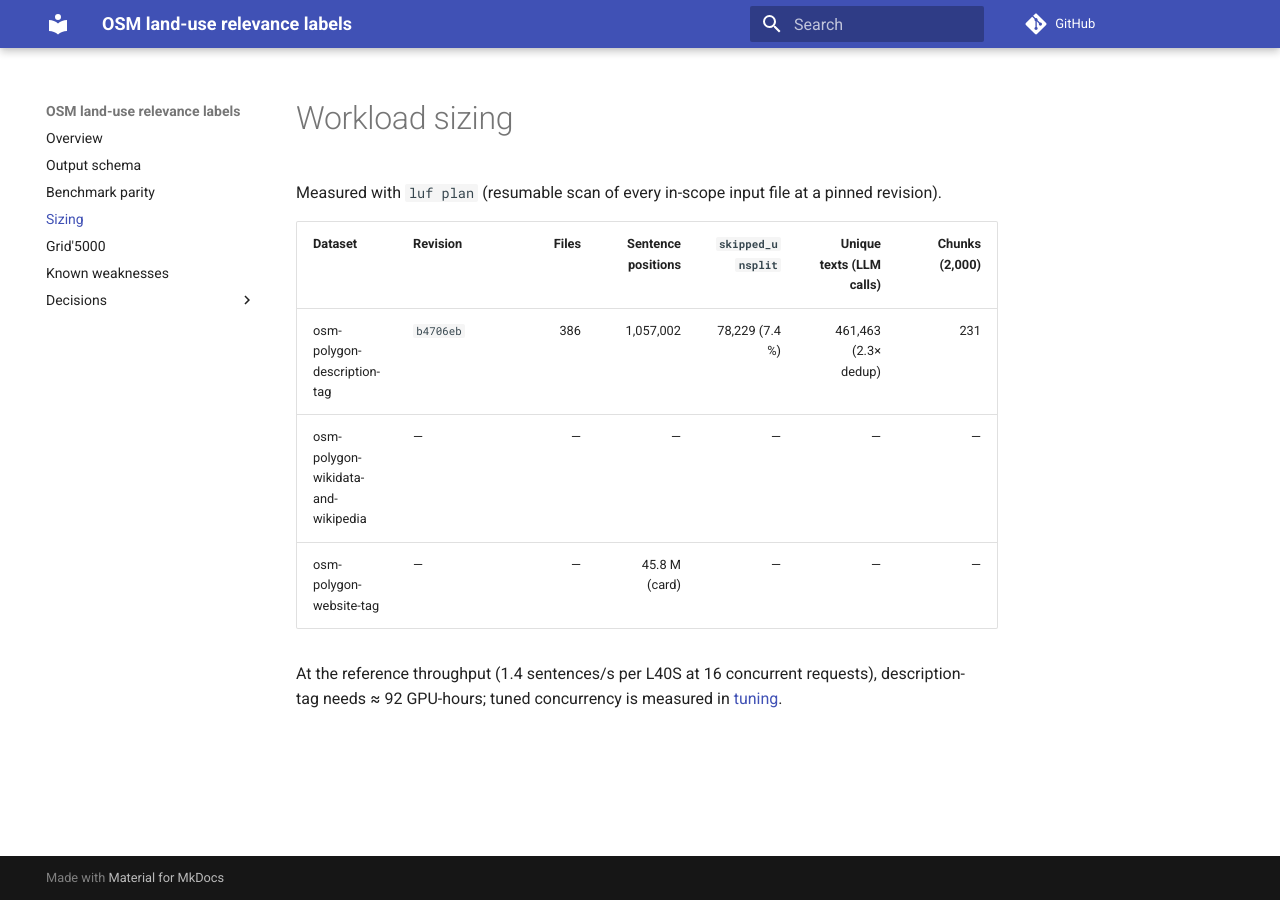
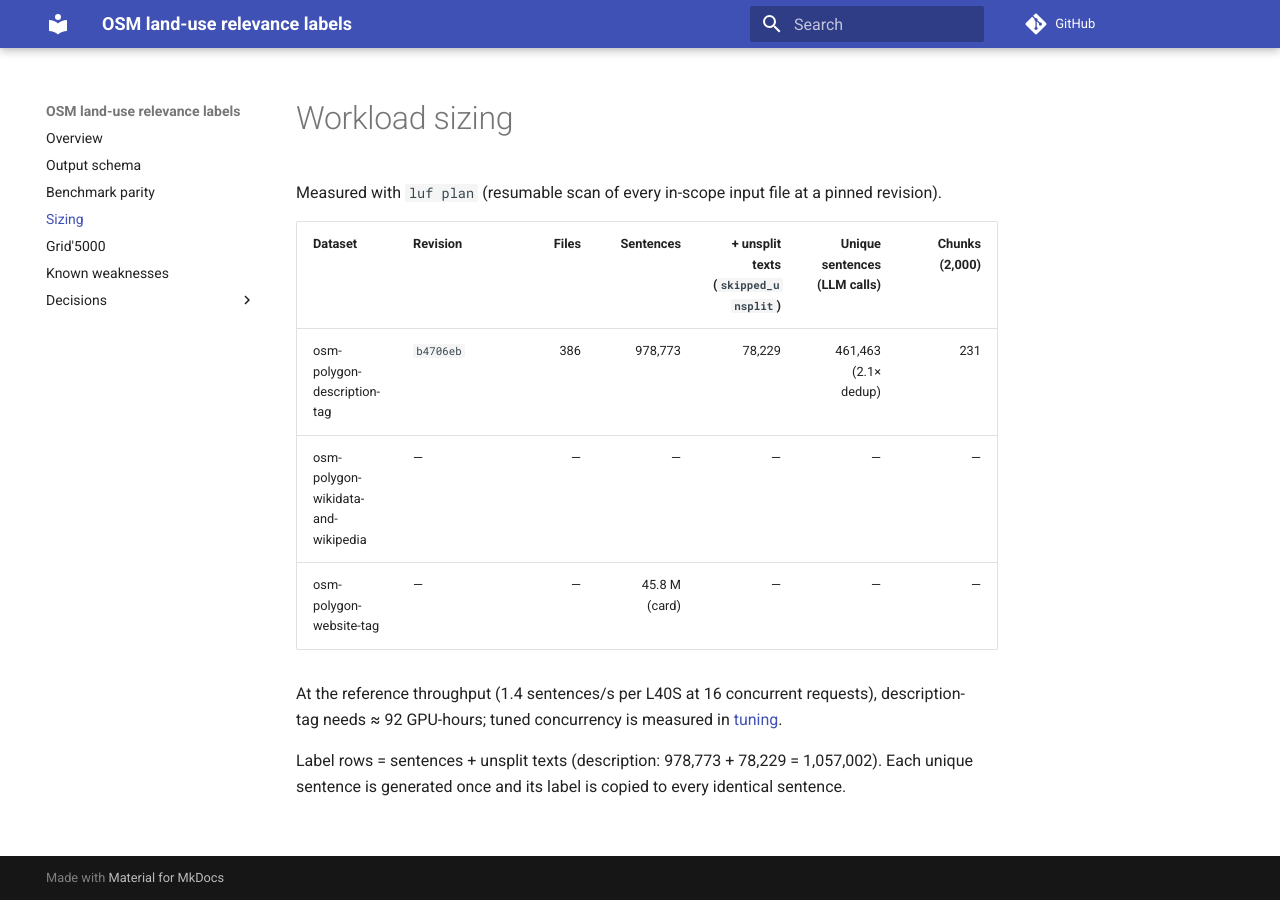
Before and after one commit to NoeFlandre/filter-osm-datasets-llms-landuse, an MkDocs documentation site: the page built from docs/sizing.md, in a window 1280 px wide. Built offline with MkDocs 1.6.1 and Material for MkDocs 9.7.7, drawn with Linux system fonts in a browser that asks for light colours; comment, search, counter and statistics services are not loaded.

Commit message:
Sizing: separate sentences from unsplit texts
Co-Authored-By: Claude Opus 5.5 <noreply@anthropic.com>

```diff
--- a/docs/sizing.md
+++ b/docs/sizing.md
@@ -2,11 +2,13 @@
 
 Measured with `luf plan` (resumable scan of every in-scope input file at a pinned revision).
 
-| Dataset | Revision | Files | Sentence positions | `skipped_unsplit` | Unique texts (LLM calls) | Chunks (2,000) |
+| Dataset | Revision | Files | Sentences | + unsplit texts (`skipped_unsplit`) | Unique sentences (LLM calls) | Chunks (2,000) |
 |---|---|---:|---:|---:|---:|---:|
-| osm-polygon-description-tag | `b4706eb` | 386 | 1,057,002 | 78,229 (7.4 %) | 461,463 (2.3× dedup) | 231 |
+| osm-polygon-description-tag | `b4706eb` | 386 | 978,773 | 78,229 | 461,463 (2.1× dedup) | 231 |
 | osm-polygon-wikidata-and-wikipedia | — | — | — | — | — | — |
 | osm-polygon-website-tag | — | — | 45.8 M (card) | — | — | — |
 
 At the reference throughput (1.4 sentences/s per L40S at 16 concurrent requests),
 description-tag needs ≈ 92 GPU-hours; tuned concurrency is measured in [tuning](benchmark.md).
+
+Label rows = sentences + unsplit texts (description: 978,773 + 78,229 = 1,057,002). Each unique sentence is generated once and its label is copied to every identical sentence.
```
